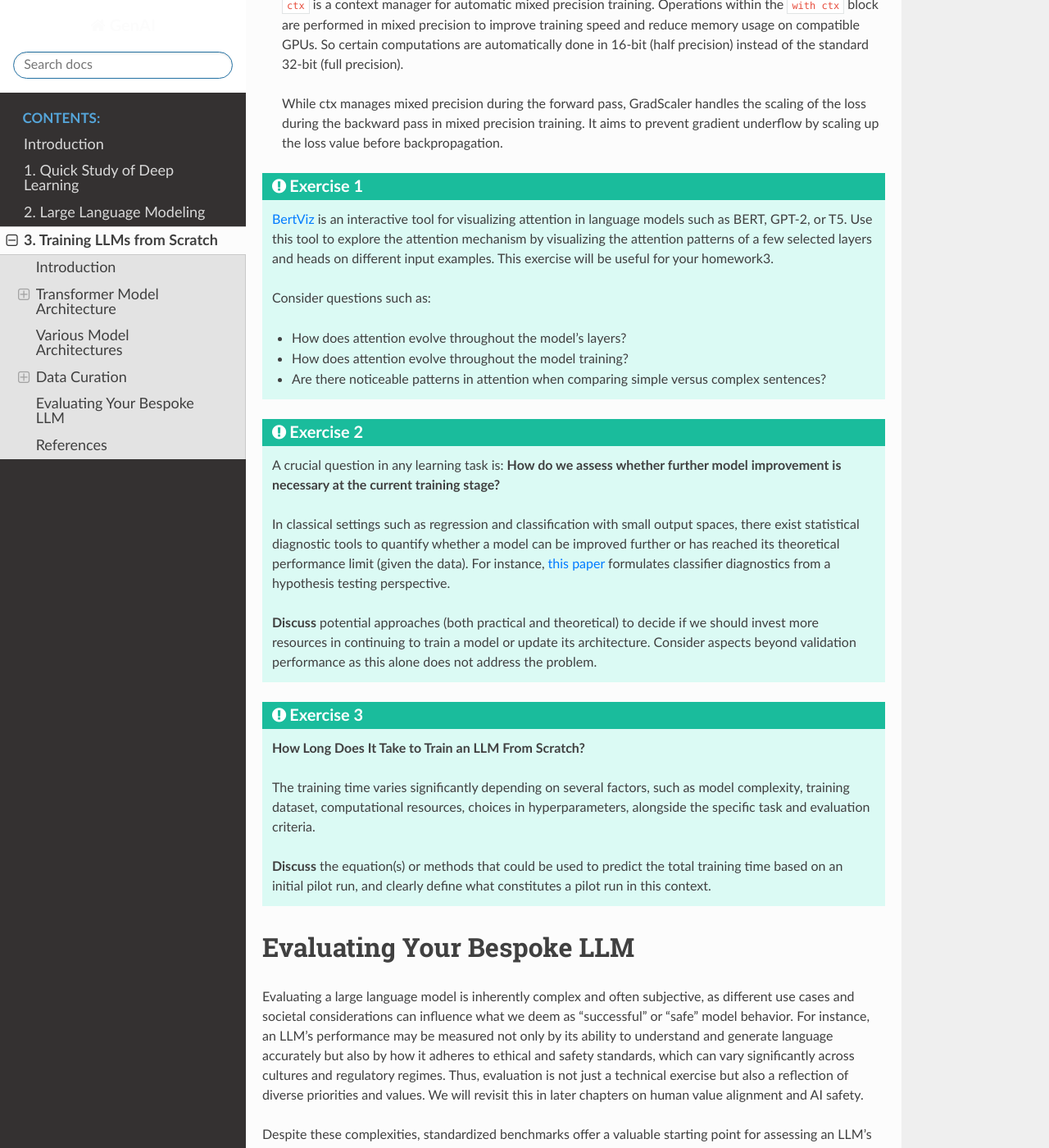
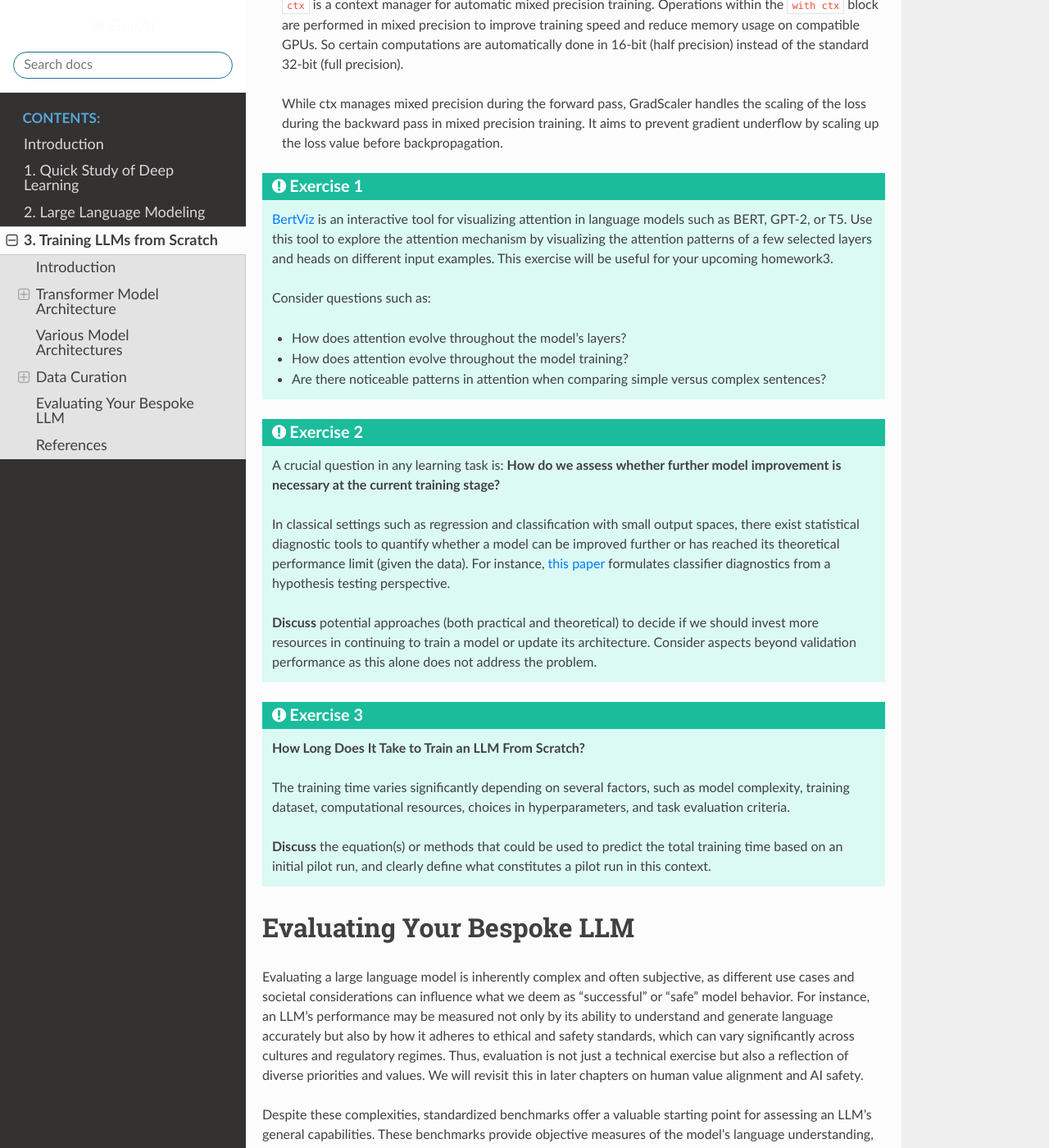
Before and after one commit to JieGroup/GenAI, a Sphinx documentation site: the page built from docs/source/training/index.md, in a window 1280 px wide and 1400 px high, scrolled down 10717 px. Shown: the whole window at 82% size. Built offline with Sphinx 7.4.7 and the Read the Docs theme 2.0.0, drawn with Linux system fonts in a browser that asks for light colours; formulas are drawn with MathJax 3.

Commit message:
Merged changes from stash with remote updates

```diff
--- a/docs/source/training/index.md
+++ b/docs/source/training/index.md
@@ -506,7 +506,7 @@ while iter_num <= config.max_iters:
 :::{admonition} Exercise 1
 :class: tip
 
-[BertViz](https://github.com/jessevig/bertviz) is an interactive tool for visualizing attention in language models such as BERT, GPT-2, or T5. Use this tool to explore the attention mechanism by visualizing the attention patterns of a few selected layers and heads on different input examples. This exercise will be useful for your homework3.
+[BertViz](https://github.com/jessevig/bertviz) is an interactive tool for visualizing attention in language models such as BERT, GPT-2, or T5. Use this tool to explore the attention mechanism by visualizing the attention patterns of a few selected layers and heads on different input examples. This exercise will be useful for your upcoming homework3.
 
 Consider questions such as:
 - How does attention evolve throughout the model's layers?
@@ -530,7 +530,7 @@ In classical settings such as regression and classification with small output sp
 
 **How Long Does It Take to Train an LLM From Scratch?**
 
-The training time varies significantly depending on several factors, such as model complexity, training dataset, computational resources, choices in hyperparameters, alongside the specific task and evaluation criteria.
+The training time varies significantly depending on several factors, such as model complexity, training dataset, computational resources, choices in hyperparameters, and task evaluation criteria.
 
 **Discuss** the equation(s) or methods that could be used to predict the total training time based on an initial pilot run, and clearly define what constitutes a pilot run in this context.
 :::
```
